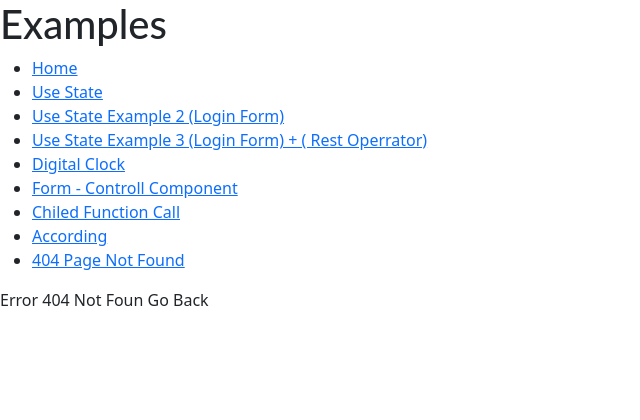
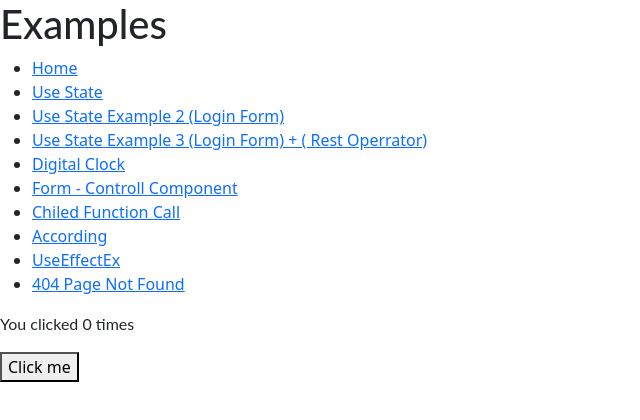
Before and after one commit to rajrachchh14/react-examples2, a React (Create React App) app: page /UseEffectEx in a window 1280 px wide. Shown: the top 420 px of the page, without its empty margins (0-640 px from the left). Built offline with nearby package versions, Linux system fonts and the light colour scheme.

Commit message:
2 files modified, 1 added

```diff
--- a/src/App.js
+++ b/src/App.js
@@ -10,6 +10,7 @@ import ExForm from './ExForm';
 import Error from './Error';
 import OuterFunction from './OuterFunction';
 import According from './According';
+import UseEffectEx from './UseEffectEx';
 
 export default function App() {
   function ChiledFunctonCall() {
@@ -64,6 +65,10 @@ export default function App() {
             <According />
           </Route>
 
+          <Route path="/UseEffectEx">
+            <UseEffectEx />
+          </Route>
+
           {/* Error Router Ne Last MA Rakhvanu */}
           <Route path="">
             <Error />
--- a/src/Sidebar.js
+++ b/src/Sidebar.js
@@ -50,6 +50,11 @@ function Sidebar() {
           </Link>
         </li>
         <li>
+          <Link as={Link} to="/UseEffectEx">
+            UseEffectEx
+          </Link>
+        </li>
+        <li>
           <Link as={Link} to="/xyz">
             404 Page Not Found
           </Link>
--- /dev/null
+++ b/src/UseEffectEx.js
@@ -0,0 +1,15 @@
+import React, { useEffect, useState } from 'react';
+
+export default function UseEffectEx() {
+  const [count, setCount] = useState(0);
+  useEffect(() => {
+    console.log('click');
+  }, []);
+
+  return (
+    <>
+      <p>You clicked {count} times</p>
+      <button onClick={() => setCount(count + 1)}>Click me</button>
+    </>
+  );
+}
```
